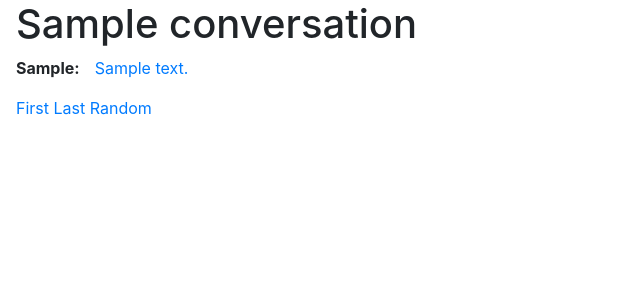
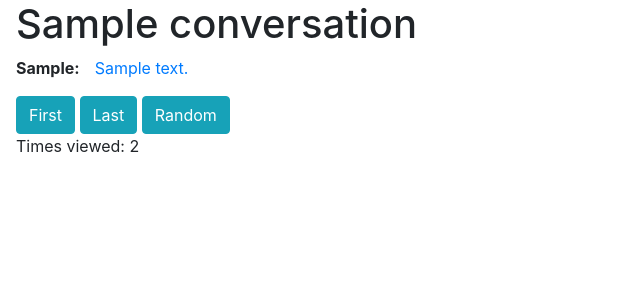
Before and after one commit to allenc256/fanyi, a Django app: page /practice/convo/1/ in a window 1280 px wide. Shown: the top 300 px of the page, without its empty margins (0-640 px from the left). Run offline with Django 4.2, Linux system fonts and the light colour scheme; tables that the repository leaves empty hold one stand-in row (values such as "Sample post"); some libraries are stand-ins or nearby versions.

Commit message:
add view count

```diff
--- a/fanyi/practice/models.py
+++ b/fanyi/practice/models.py
@@ -3,6 +3,7 @@ from django.db import models
 class Conversation(models.Model):
     name = models.CharField(max_length=256)
     date_added = models.DateTimeField()
+    view_count = models.IntegerField()
 
     def __str__(self):
         return f'{self.name}'
--- a/fanyi/practice/templates/practice/convo.html
+++ b/fanyi/practice/templates/practice/convo.html
@@ -30,12 +30,16 @@
     {% endfor %}
 </div>
 
-<a href="{% url 'practice:convo_first' %}">First</a>
+<a class="btn btn-info" href="{% url 'practice:convo_first' %}">First</a>
 {% if prev_convo_id %}
-    <a href="{% url 'practice:convo' prev_convo_id %}">Prev</a>
+    <a class="btn btn-info" href="{% url 'practice:convo' prev_convo_id %}">Prev</a>
 {% endif %}
 {% if next_convo_id %}
-    <a href="{% url 'practice:convo' next_convo_id %}">Next</a>
+    <a class="btn btn-info" href="{% url 'practice:convo' next_convo_id %}">Next</a>
 {% endif %}
-<a href="{% url 'practice:convo_last' %}">Last</a>
-<a href="{% url 'practice:convo_random' %}">Random</a>
+<a class="btn btn-info" href="{% url 'practice:convo_last' %}">Last</a>
+<a class="btn btn-info" href="{% url 'practice:convo_random' %}">Random</a>
+
+<div class="view-count">
+    Times viewed: {{ convo.view_count }}
+</div>
--- a/fanyi/practice/views.py
+++ b/fanyi/practice/views.py
@@ -11,12 +11,15 @@ class ConvoView(generic.DetailView):
 
     def get_context_data(self, **kwargs):
         context = super().get_context_data(**kwargs)
-        next = Conversation.objects.only('pk').filter(pk__gt=context['convo'].pk).order_by('pk').first()
+        convo = context['convo']
+        next = Conversation.objects.only('pk').filter(pk__gt=convo.pk).order_by('pk').first()
         if next:
             context['next_convo_id'] = next.pk
-        prev = Conversation.objects.only('pk').filter(pk__lt=context['convo'].pk).order_by('-pk').first()
+        prev = Conversation.objects.only('pk').filter(pk__lt=convo.pk).order_by('-pk').first()
         if prev:
             context['prev_convo_id'] = prev.pk
+        convo.view_count += 1
+        convo.save()
         return context
 
 def convo_random(request):
```
Also changed, not shown: fanyi/practice/migrations/0005_conversation_view_count.py (added).
